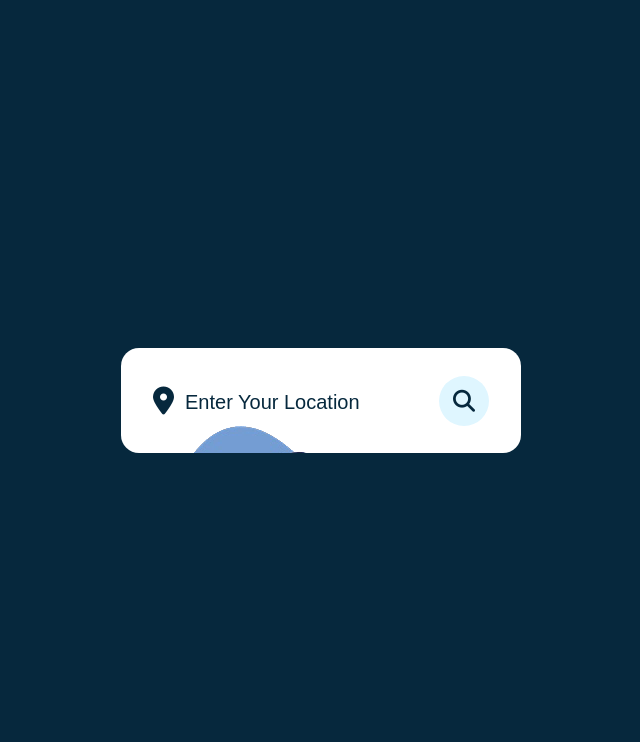
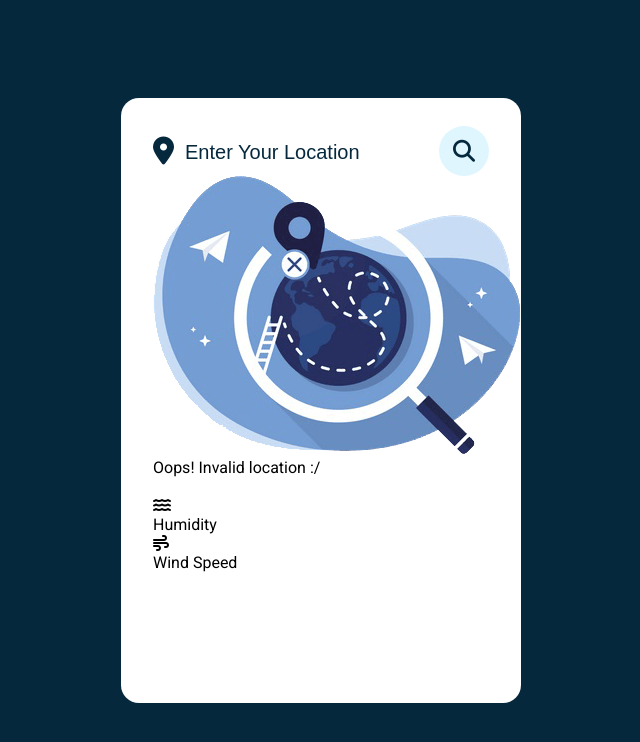
Before and after one commit to LastResolution/Weather-Report, a React (Create React App) app: page / in a window 1280 px wide. Shown: the top 742 px of the page, without its empty margins (319-959 px from the left). Built offline with nearby package versions, Linux system fonts and the light colour scheme.

Commit message:
Update index.css
fix:App height

```diff
--- a/src/css/index.css
+++ b/src/css/index.css
@@ -17,7 +17,7 @@ body {
 .App {
   position: relative;
   width: 400px;
-  height: 105px;
+  height: 605px;
   background: #fff;
   padding: 28px 32px;
   overflow: hidden;
```
